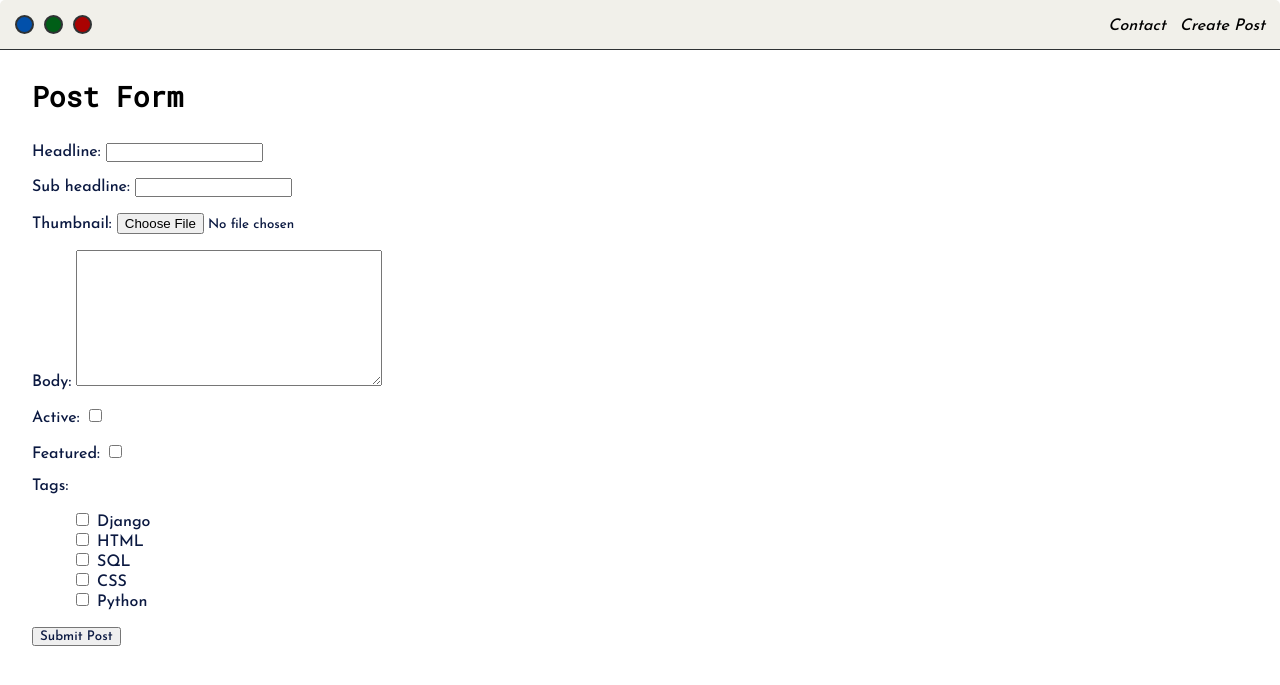
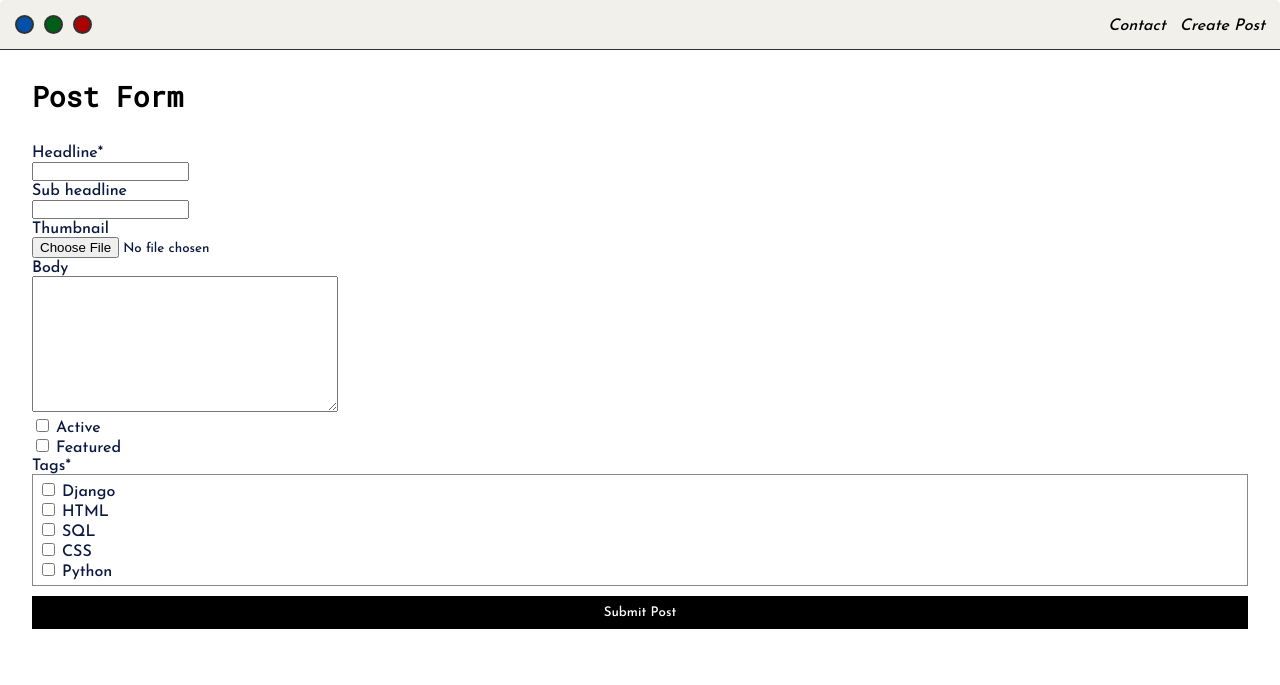
Before and after one commit to AdrianZaleski/portfolio, a Django app: page /create_post/ in a window 1280 px wide. Shown: the top 685 px of the page. Run offline with Django 3.2, Linux system fonts and the light colour scheme; a user stored in the database is signed in; data comes from the database, SQL or seed files in the repository; some libraries are stand-ins or nearby versions.

Commit message:
update form to use crispy

```diff
--- a/base/templates/base/post_form.html
+++ b/base/templates/base/post_form.html
@@ -1,14 +1,26 @@
 {% extends 'base/main.html' %}
 {% load static %}
+{% load crispy_forms_tags %}
 {% block content %}
+
+
+<style type="text/css">
+    #div_id_tags > div{
+            max-height:100px;
+            overflow-y: scroll;
+            border: 1px solid #888;
+            padding: 5px;
+            border radius: 5px;
+        }
+    </style>
 
 <div class="main-container">
     <h3>Post Form</h3>
 
-    <form action="" method="POST" enctype="multipart/form-data">
+    <form class="form-container" action="" method="POST" enctype="multipart/form-data">
         {% csrf_token %}
-        {{form.as_p}}
-        <input class="btn btn-primary" type="submit" value="Submit Post"> </input>
+        {{form|crispy}}
+        <input id="submit-button" class="btn btn-primary" type="submit" value="Submit Post"> </input>
 
     </form>
 </div>
--- a/portfolio/settings.py
+++ b/portfolio/settings.py
@@ -24,7 +24,7 @@ BASE_DIR = Path(__file__).resolve().parent.parent
 SECRET_KEY = 'django-insecure-^va^&*cv93&bv0r%gg^%1vi3q$p*z6)#ox4gxk=767mea9%-x%'
 
 # SECURITY WARNING: don't run with debug turned on in production!
-DEBUG = False
+DEBUG = True
 
 ALLOWED_HOSTS = ['127.0.0.1']
 
@@ -40,7 +40,11 @@ INSTALLED_APPS = [
     'django.contrib.staticfiles',
 
     'base',
+
+    'crispy_forms',
 ]
+
+CRISPY_TEMPLATE_PACK = "bootstrap4"
 
 MIDDLEWARE = [
      'whitenoise.middleware.WhiteNoiseMiddleware',
```
